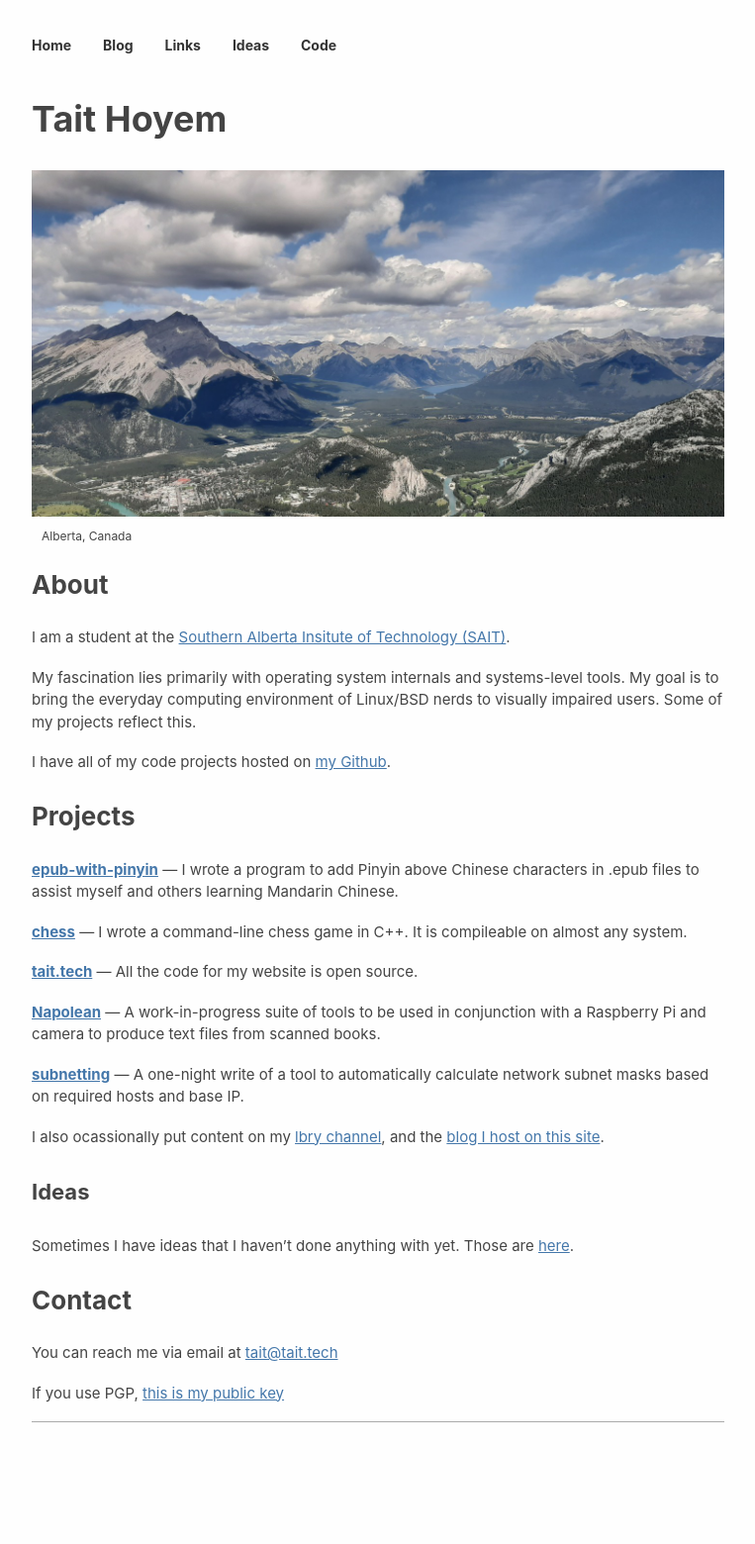
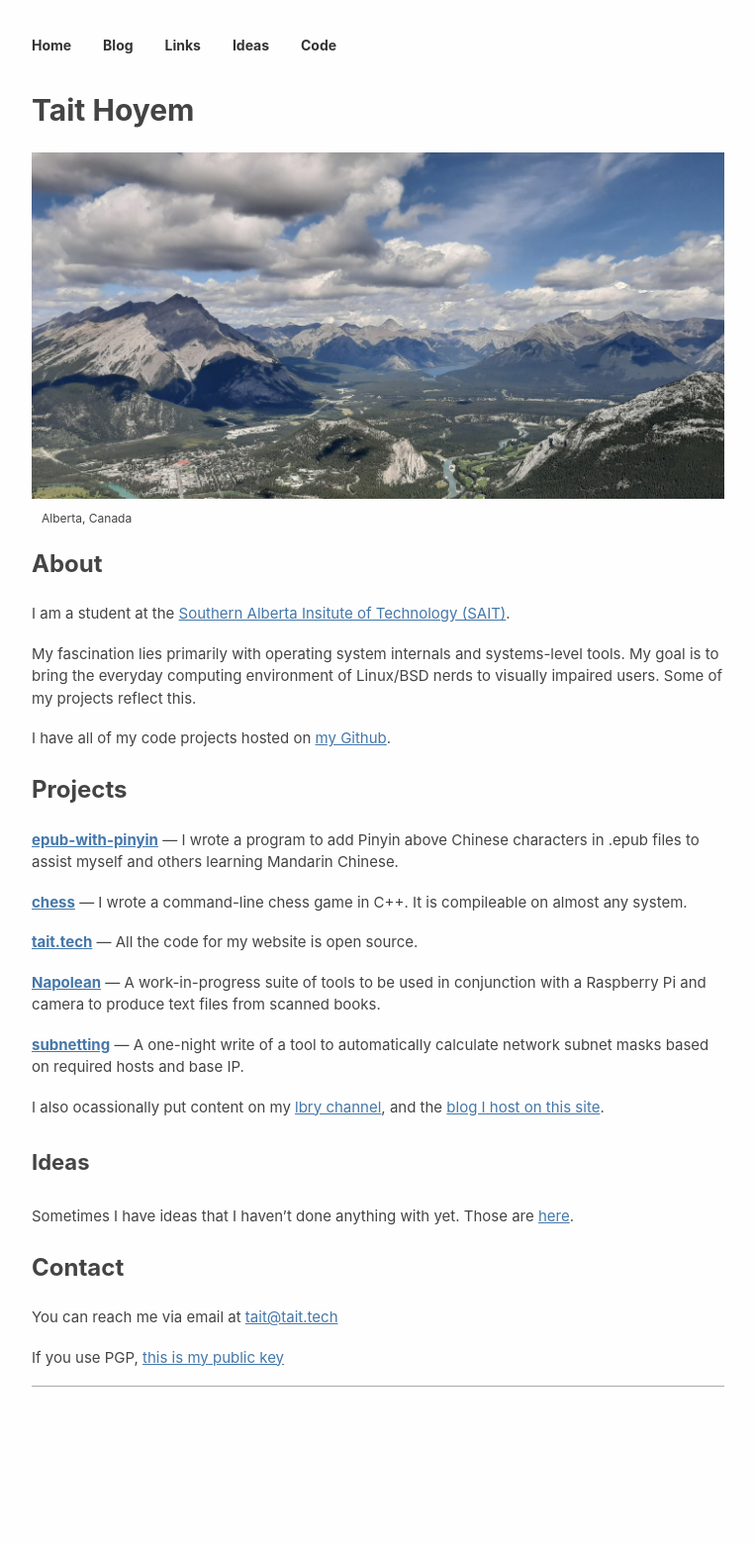
Before and after one commit to TTWNO/tait.tech, a Jekyll site: the page built from index.md, in a window 1280 px wide. Shown: the whole page at 99% size, without its empty margins (258-1021 px from the left). Built offline with Jekyll 4.4.1, drawn with Linux system fonts in a browser that asks for light colours; after the commit the page ends 1524 px from its top, so only the background shows below that.

Commit message:
Tweak heading styles :)

```diff
--- a/_sass/main.scss
+++ b/_sass/main.scss
@@ -28,10 +28,10 @@
   font-size: 46px;
 }
 h2 {
-  font-size: 36px;
+  font-size: 30px;
 }
 h3 {
-  font-size: 26px;
+  font-size: 24px;
 }
 h4 {
   font-size: 22px;
```
